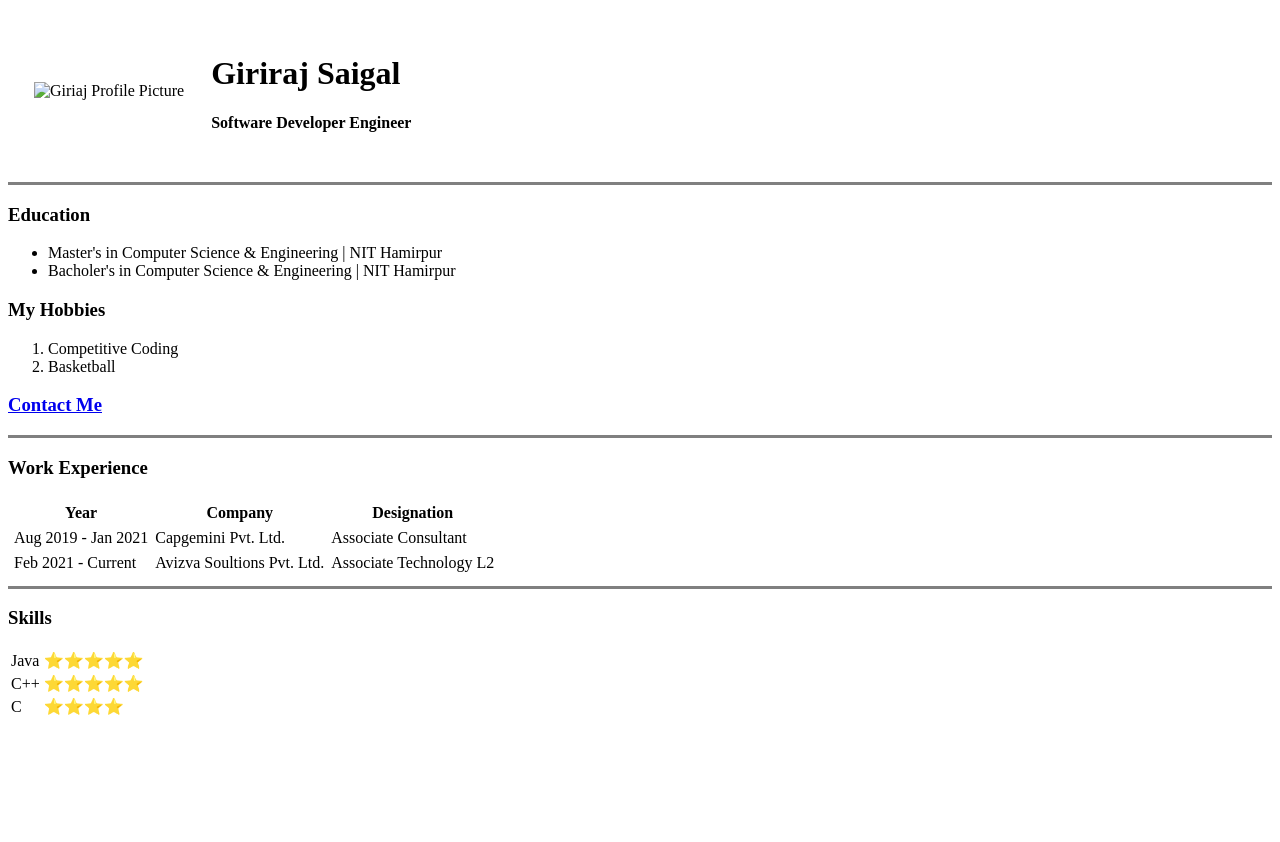
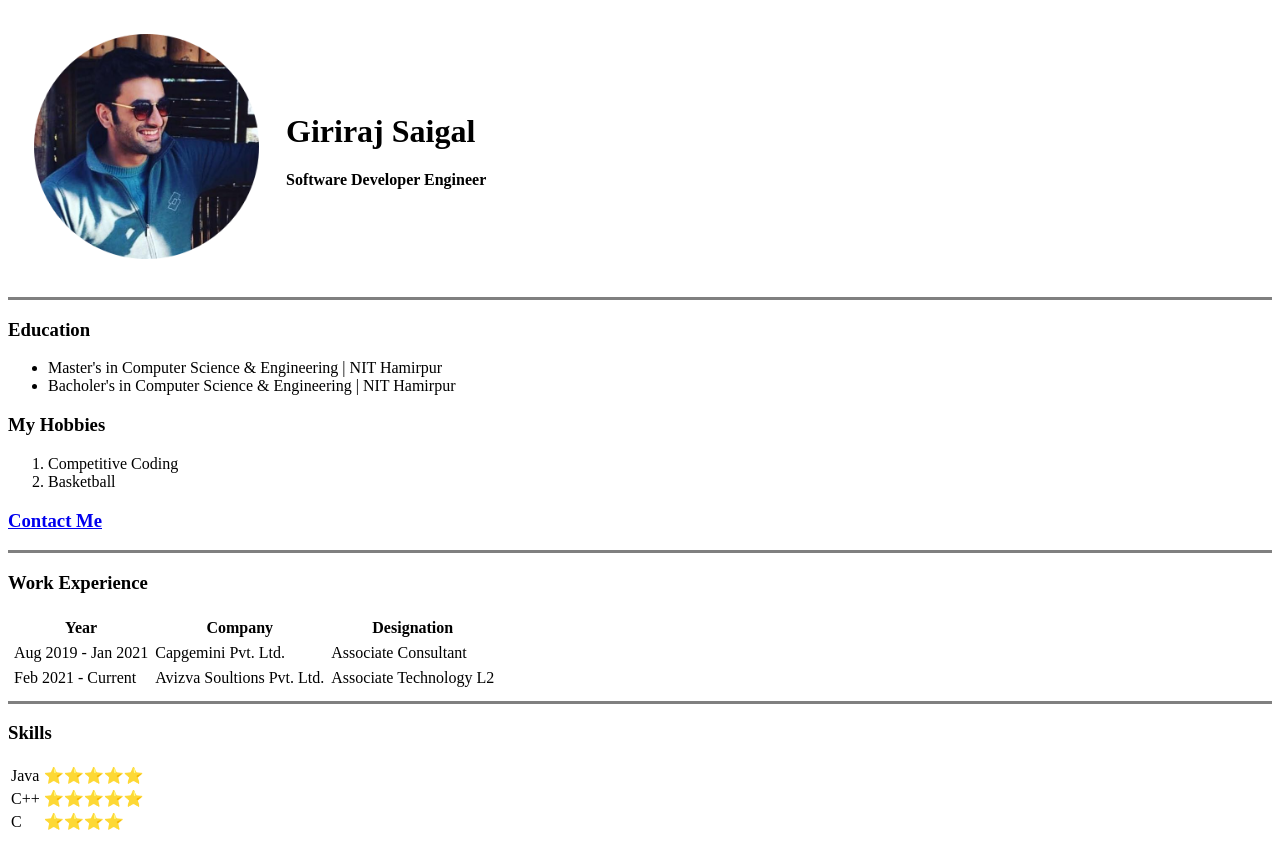
Before and after one commit to giriraj1995/cv, a plain HTML site: page index.html in a window 1280 px wide. Before the commit the page ends 800 px from the top, so only its background shows below. Drawn offline with Linux system fonts and the light colour scheme.

Commit message:
Update index.html

```diff
--- a/index.html
+++ b/index.html
@@ -7,7 +7,7 @@
   <body>
     <table cellspacing="25">
       <tr>
-        <td><img src="images/giriraj.png" alt="Giriaj Profile Picture" width="225"></td>
+        <td><img src="giriraj.png" alt="Giriaj Profile Picture" width="225"></td>
         <td>
           <h1>Giriraj Saigal</h1>
           <p><strong>Software Developer Engineer</strong></p>
```
